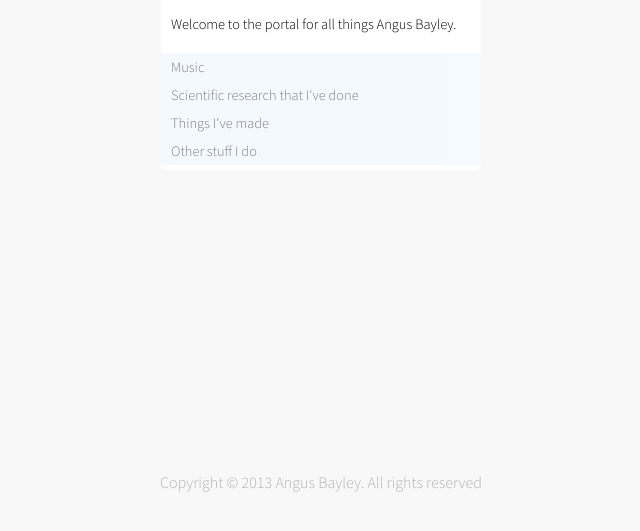
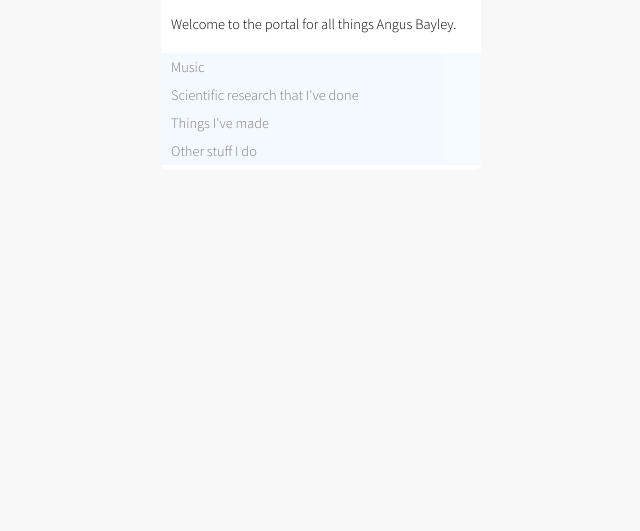
Before and after one commit to angusbayley/personal-website, a plain HTML site: page index.html in a window 1280 px wide. Shown: the part 203-734 px from the top of the page, without its empty margins (319-959 px from the left). Drawn offline with nearby package versions, Linux system fonts and the light colour scheme.

Commit message:
remove copyright

```diff
--- a/index.html
+++ b/index.html
@@ -50,8 +50,5 @@
 			</div>
 		</div>
 	</div>
-	<div id="footer">
-		    Copyright &copy; 2013 Angus Bayley. All rights reserved
-	</div>
 </body>
 </html>
```
